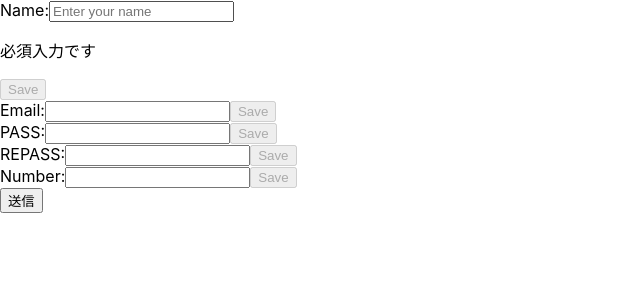
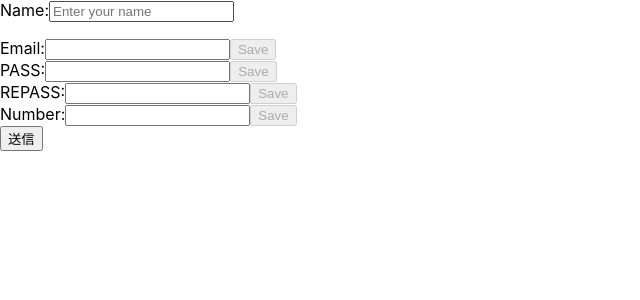
Before and after one commit to kenta-0615/react-task-app, a React (Create React App) app: page / in a window 1280 px wide. Shown: the top 300 px of the page, without its empty margins (0-640 px from the left). Built offline with nearby package versions, Linux system fonts and the light colour scheme.

Commit message:
textNameコンポーネントの修正

```diff
--- a/src/component/inputForm/TextName.jsx
+++ b/src/component/inputForm/TextName.jsx
@@ -1,29 +1,20 @@
-import { useState, memo } from "react"
-
-export const TextName = memo(() => {
-    const [name, setName] = useState('')
-    console.log(name);
-
-    const nameErrorMessage = ()=>{
-        if(name.length <= 0) return "必須入力です"
-        console.log(name.length);
-        if(name.length < 6 || name.length > 38) return "半角英数字のみ"
-        console.log(name.length);
-        if(!/^[0-9a-zA-Z]*$/.test(name)) return "半角英数字ではありません"
-        console.log(!/^[0-9a-zA-Z]*$/);
-        return ""
-    }
-
-    return(
+export const TextName = (p) => {
+  return (
     <div>
       <form action="/name" method="post">
         <label>
           Name:
-                <input type="text" name="name" placeholder="Enter your name" value={name} onChange={(e) => {setName(e.target.value)}} onClick={()=>{}} />
-                {nameErrorMessage().length > 0 && <p>{nameErrorMessage()}</p>}
-                <button disabled={nameErrorMessage().length > 0}>Save</button>
+          <input
+            type="text"
+            name="name"
+            placeholder="Enter your name"
+            value={p.name}
+            onChange={p.onChange}
+            onClick={() => {}}
+          />
+          {p.errorMessage && <p>{p.errorMessage}</p>}
         </label>
       </form>
     </div>
   );
-});
+};
--- a/src/pages/LoginPage.jsx
+++ b/src/pages/LoginPage.jsx
@@ -1,3 +1,4 @@
+import { useState } from "react";
 import { TextName } from "../component/inputForm/TextName";
 import { EmailAddressInput } from "../component/inputForm/EmailAddressInput";
 import { PasswordInput } from "../component/inputForm/PasswordInput";
@@ -5,12 +6,31 @@ import { TelephoneNumberInput } from "../component/inputForm/TelephoneNumberInpu
 import { SubmitButton } from "../component/Button/SubmitButton";
 import { memo } from "react";
 
+export const LoginPage = memo(() => {
+  const [name, setName] = useState("");
+  console.log(name);
 
-export const LoginPage = memo(() => {
+  const nameErrorMessage = () => {
+    if (name.length <= 0) return "必須入力です";
+    console.log(name.length);
+    if (name.length < 6 || name.length > 38) return "半角英数字のみ";
+    console.log(name.length);
+    if (!/^[0-9a-zA-Z]*$/.test(name)) return "半角英数字ではありません";
+    console.log(!/^[0-9a-zA-Z]*$/);
+    return "";
+  };
 
-    return(
+  const changeName = (e) => {
+    setName(e.target.value);
+  };
+
+  return (
     <div>
-            <TextName />
+      <TextName
+        name={name}
+        onChange={changeName}
+        errorMessage={nameErrorMessage}
+      />
       <EmailAddressInput />
       <PasswordInput />
       <TelephoneNumberInput />
```
Lines whose indentation alone changed are shown as unchanged.
